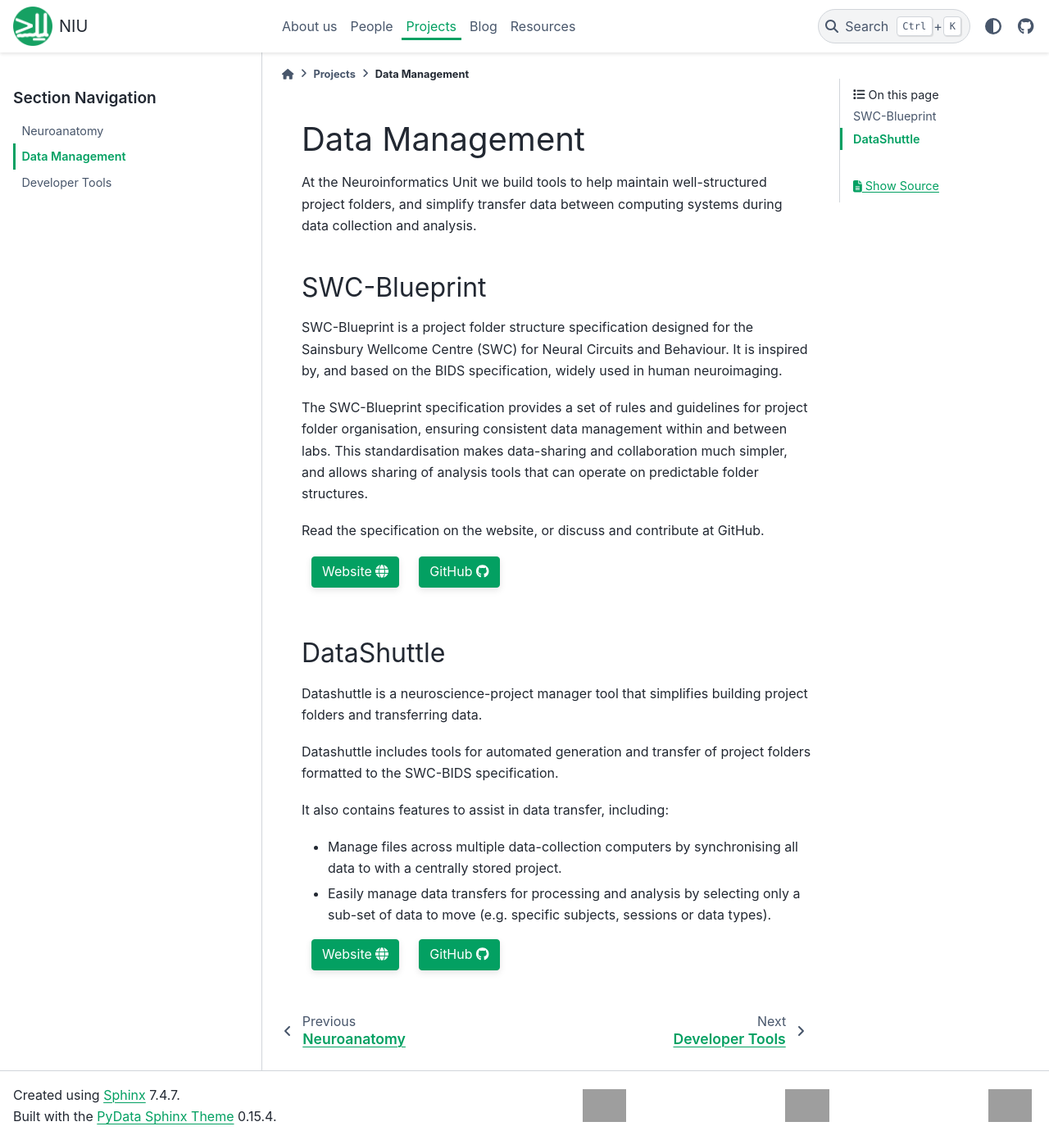
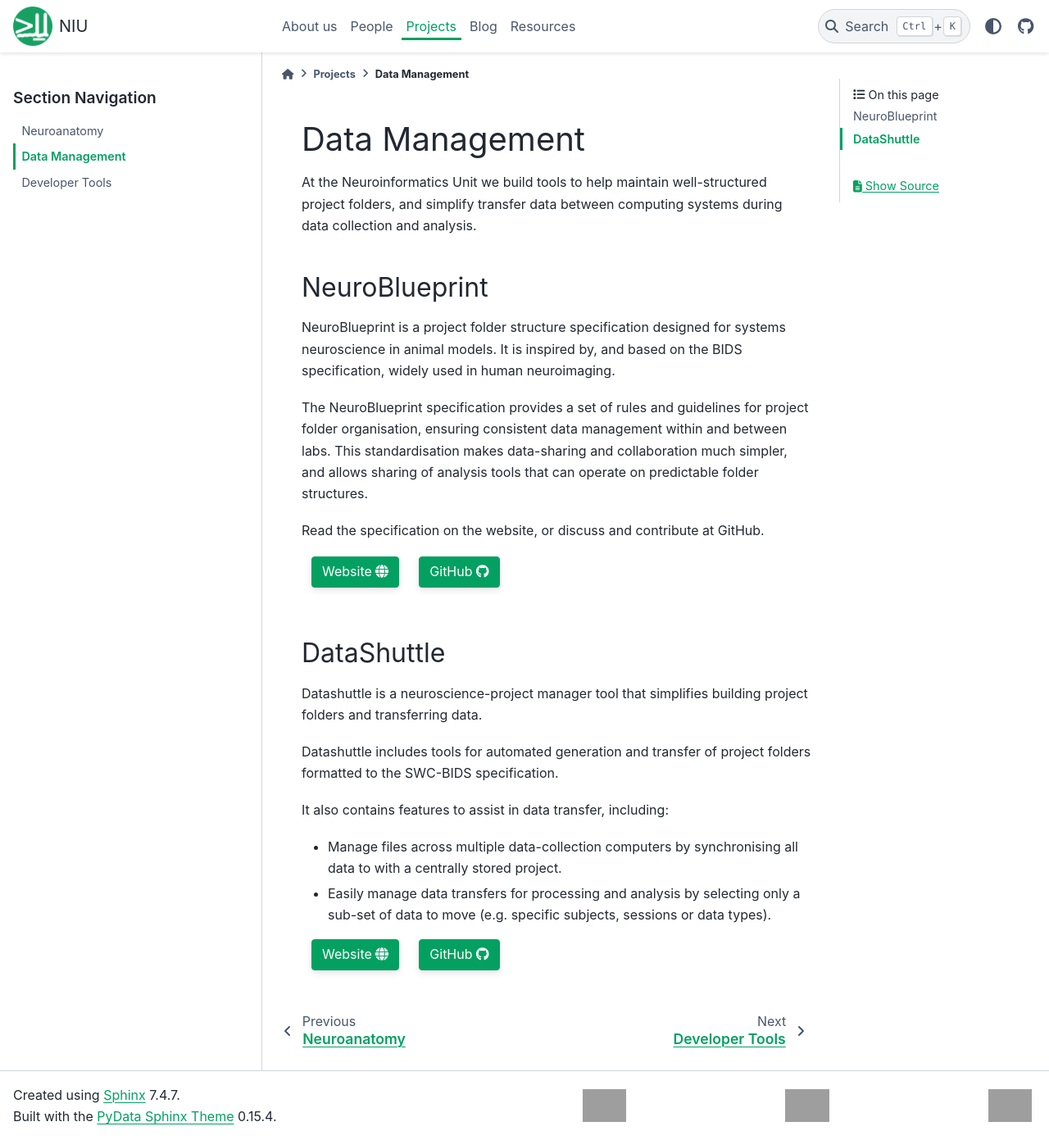
Before and after one commit to neuroinformatics-unit/neuroinformatics-unit.github.io, a Sphinx documentation site: the page built from docs/source/projects/data_management.md, in a window 1280 px wide and 1391 px high. Shown: the whole window at 82% size. Built offline with Sphinx 7.4.7 and the PyData theme 0.15.4, drawn with Linux system fonts in a browser that asks for light colours; grey boxes are pictures that could not be loaded.

Commit message:
remove SWC references

```diff
--- a/docs/source/projects/data_management.md
+++ b/docs/source/projects/data_management.md
@@ -3,12 +3,12 @@
 At the Neuroinformatics Unit we build tools to help maintain well-structured project folders, and simplify transfer
 data between computing systems during data collection and analysis.
 
-## SWC-Blueprint
+## NeuroBlueprint
 
-SWC-Blueprint is a project folder structure specification designed for the Sainsbury Wellcome Centre (SWC) for Neural Circuits and Behaviour.
+NeuroBlueprint is a project folder structure specification designed for systems neuroscience in animal models.
 It is inspired by, and based on the BIDS specification, widely used in human neuroimaging.
 
-The SWC-Blueprint specification provides a set of rules and guidelines for project folder organisation, ensuring consistent data management within and between labs.
+The NeuroBlueprint specification provides a set of rules and guidelines for project folder organisation, ensuring consistent data management within and between labs.
 This standardisation makes data-sharing and collaboration much simpler, and allows sharing of analysis tools that can operate on predictable folder structures.
 
 Read the specification on the website, or discuss and contribute at GitHub.
@@ -18,7 +18,7 @@
     <div class="sd-row sd-row-cols-2 sd-row-cols-xs-2 sd-row-cols-sm-2 sd-row-cols-md-2 sd-row-cols-lg-2 docutils">
         <div class="sd-col sd-d-flex-column sd-col-auto sd-col-xs-auto sd-col-sm-auto sd-col-md-auto sd-col-lg-auto docutils">
             <p class="sd-text-left">
-                <a class="sd-sphinx-override sd-btn sd-text-wrap sd-btn-primary sd-shadow-sm reference external" href="https://swc-blueprint.neuroinformatics.dev" target="_blank">
+                <a class="sd-sphinx-override sd-btn sd-text-wrap sd-btn-primary sd-shadow-sm reference external" href="https://neuroblueprint.neuroinformatics.dev" target="_blank">
                     <span>
                         Website
                         <span class="fa fa-globe">
@@ -29,7 +29,7 @@
         </div>
         <div class="sd-col sd-d-flex-column sd-col-auto sd-col-xs-auto sd-col-sm-auto sd-col-md-auto sd-col-lg-auto docutils">
             <p class="sd-text-left">
-                <a class="sd-sphinx-override sd-btn sd-text-wrap sd-btn-primary sd-shadow-sm reference external" href="https://github.com/neuroinformatics-unit/SWC-Blueprint/" target="_blank">
+                <a class="sd-sphinx-override sd-btn sd-text-wrap sd-btn-primary sd-shadow-sm reference external" href="https://github.com/neuroinformatics-unit/NeuroBlueprint/" target="_blank">
                     <span>
                         GitHub
                         <span class="fab fa-github">
```
